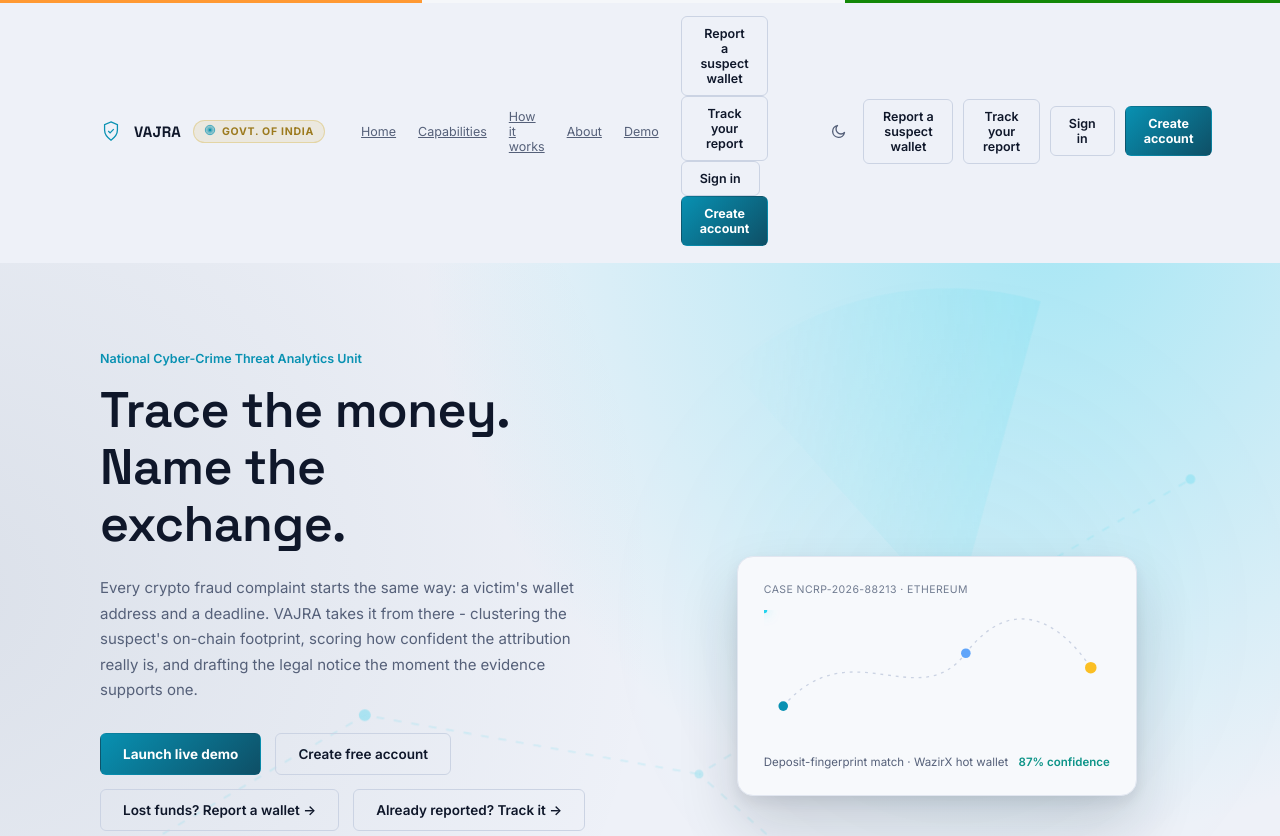
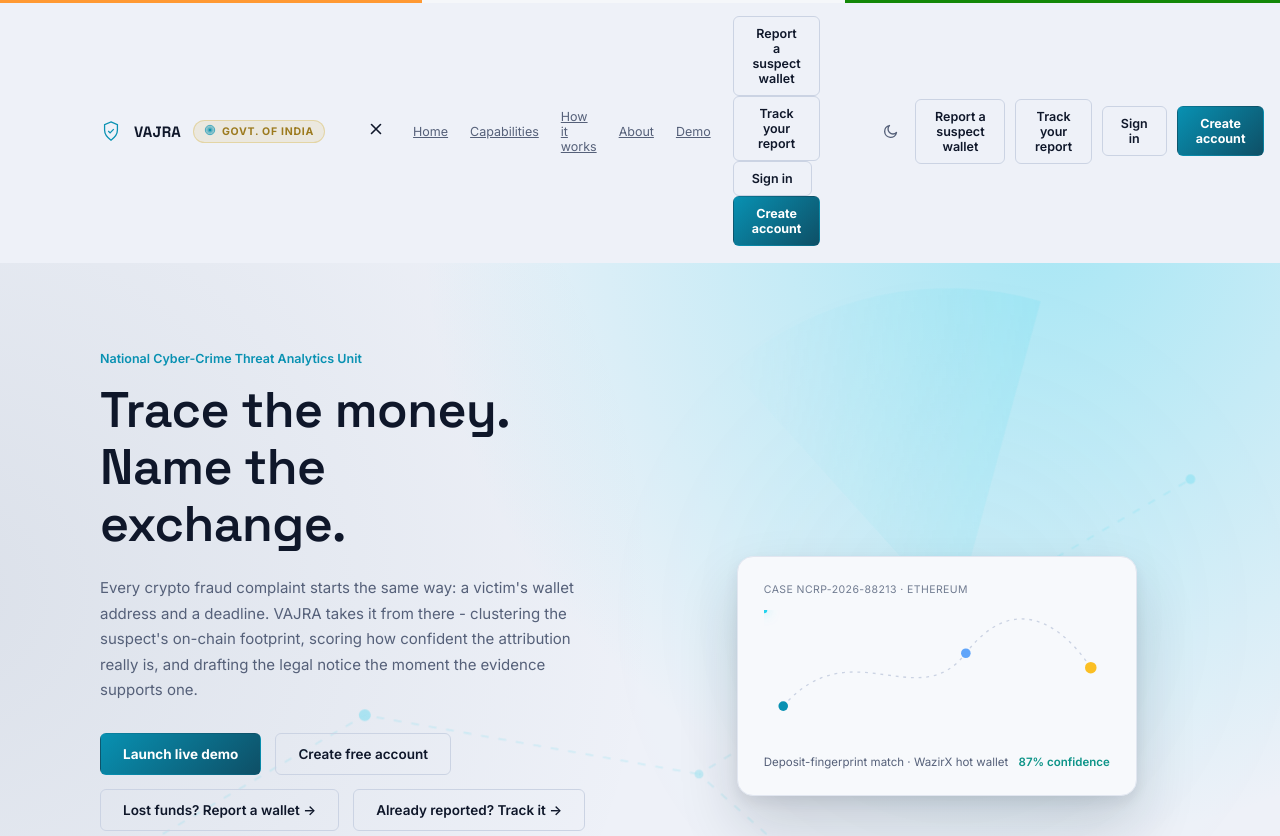
Before and after one commit to sahilpandey4789/VAJRA, a React (Vite) app in the folder VAJRA_SIH26183_last/frontend/: page / in a window 1280 px wide. Shown: the top 836 px of the page. Built offline with nearby package versions, Linux system fonts and the light colour scheme; no server answers.

Commit message:
Enhance navigation with close button and overlay
Added a close button for the navigation menu and a veil overlay when the menu is open.

```diff
--- a/VAJRA_SIH26183_last/frontend/src/pages/Landing.jsx
+++ b/VAJRA_SIH26183_last/frontend/src/pages/Landing.jsx
@@ -71,6 +71,9 @@
           <span className="gov-badge"><span dangerouslySetInnerHTML={{ __html: ICONS.chakra }} />Govt. of India</span>
         </div>
         <div id="landingNavLinks" className={menuOpen ? "open" : ""}>
+          <button className="landing-nav-close" aria-label="Close menu" onClick={() => setMenuOpen(false)}>
+            <svg viewBox="0 0 20 20" width="18" height="18" fill="none" stroke="currentColor" strokeWidth="1.8" strokeLinecap="round"><path d="M5 5l10 10M15 5L5 15"/></svg>
+          </button>
           <a href="#landingHero" onClick={scrollTo("landingHero")}>Home</a>
           <a href="#landingCapabilities" onClick={scrollTo("landingCapabilities")}>Capabilities</a>
           <a href="#landingFeatures" onClick={scrollTo("landingFeatures")}>How it works</a>
@@ -83,6 +86,7 @@
             <button className="l-btn l-btn-solid drawer-auth" onClick={() => { setMenuOpen(false); onAuth("signup"); }}>Create account</button>
           </div>
         </div>
+        {menuOpen && <div className="landing-nav-veil" onClick={() => setMenuOpen(false)} aria-hidden="true"></div>}
         <div className="l-nav-spacer"></div>
         <div className="l-nav-actions">
           <button className="l-icon-btn" id="landingThemeBtn" title="Toggle theme" aria-label="Toggle theme" onClick={toggleTheme}>
```
